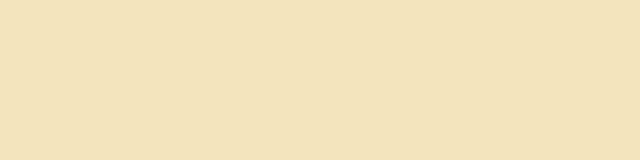
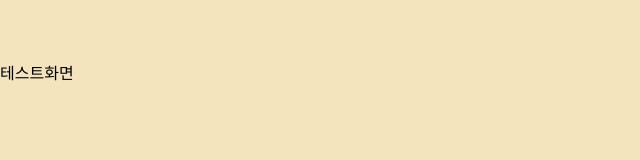
Before and after one commit to WhiskeyLikey/WhiskeyLikey-FE, a React (Create React App) app: page /test in a window 1280 px wide. Before the commit this address had no page. Shown: the top 160 px of the page, without its empty margins (0-640 px from the left). Built offline with nearby package versions, Linux system fonts and the light colour scheme.

Commit message:
[add] 라우팅 추가

```diff
--- a/src/App.js
+++ b/src/App.js
@@ -1,12 +1,16 @@
 import { Route, Routes } from 'react-router-dom';
 import './App.css';
 import Start from './pages/Start';
+import Test from './pages/Test';
+import Result from './pages/Result';
 
 function App() {
   return (
     <>
       <Routes>
         <Route path="/" element={<Start />} />
+        <Route path="/test" element={<Test />} />
+        <Route path="/result" element={<Result />} />
       </Routes>
     </>
   );
--- /dev/null
+++ b/src/pages/Result.js
@@ -0,0 +1,7 @@
+import React from 'react';
+
+const Result = () => {
+  return <div>결과화면</div>;
+};
+
+export default Result;
--- /dev/null
+++ b/src/pages/Test.js
@@ -0,0 +1,7 @@
+import React from 'react';
+
+const Test = () => {
+  return <div>테스트화면</div>;
+};
+
+export default Test;
```
